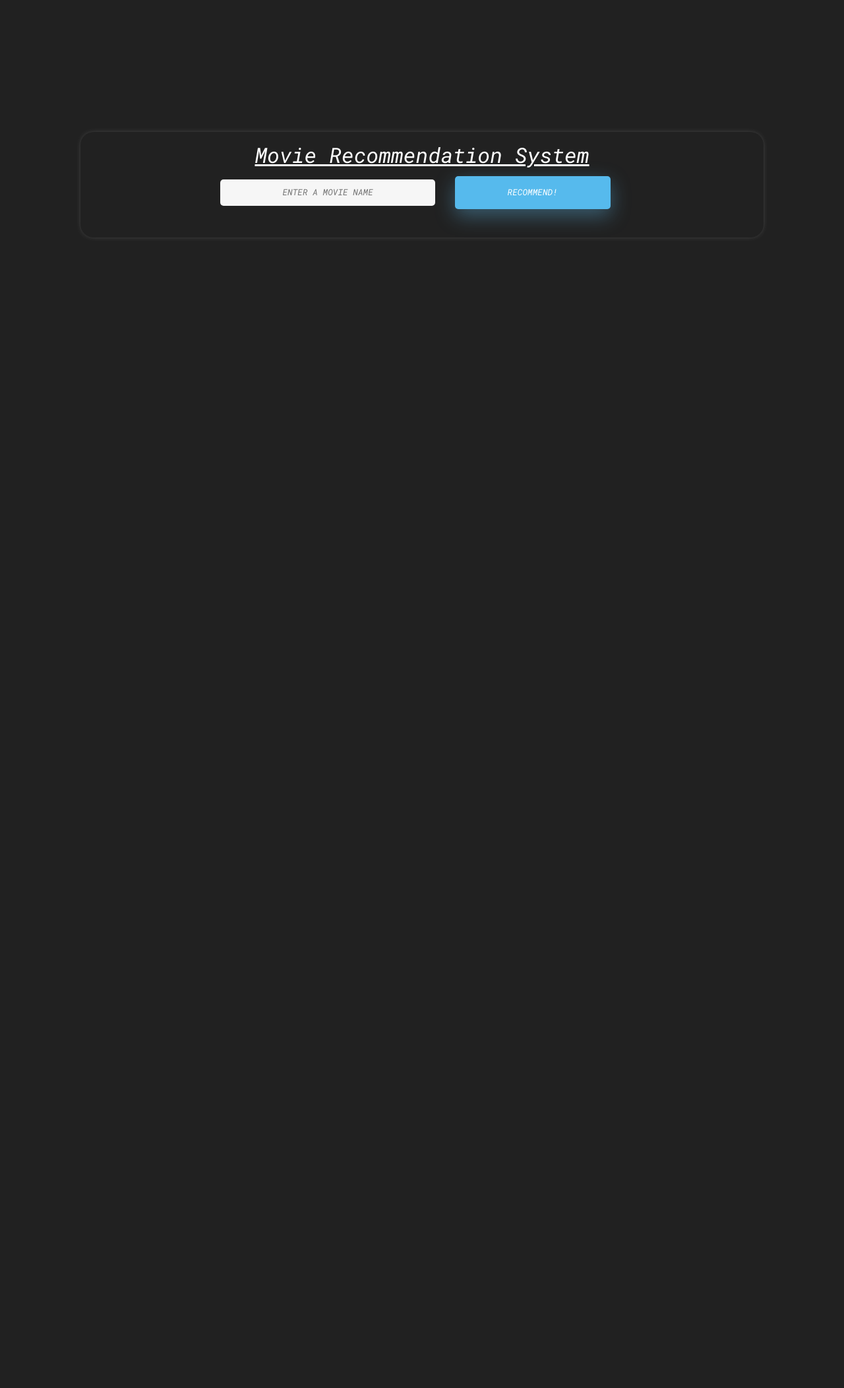
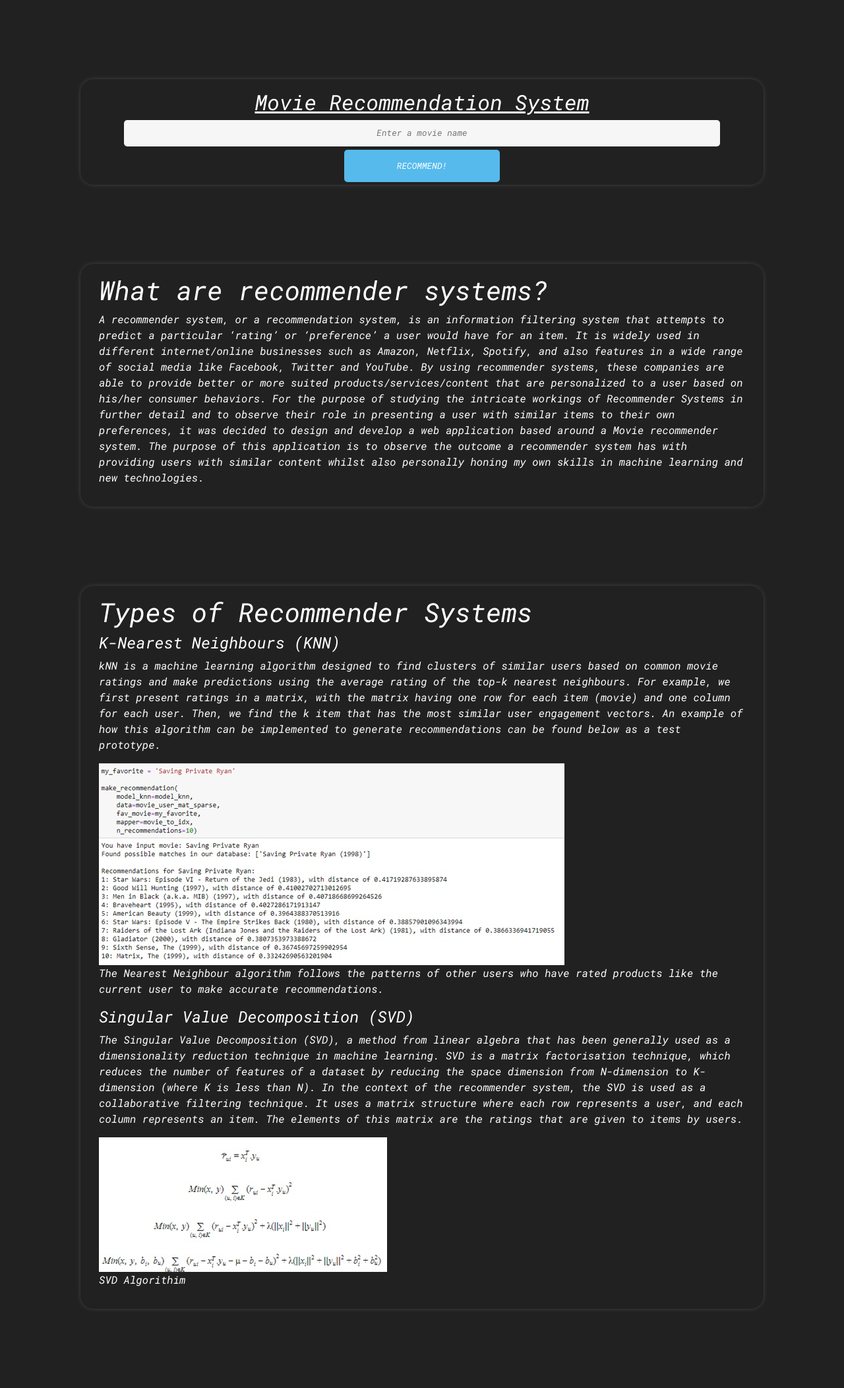
Before and after one commit to conorlyons99/major-project-python-flask, a Flask app: page /recommender in a window 1280 px wide. Shown: the part 56-2160 px from the top of the page at 66% size. Before the commit the page ends 417 px from the top, so only its background shows below. Run offline with Flask 2, Linux system fonts and the light colour scheme; a user stored in the database is signed in; parts of the project's set-up code (start-up, migrations or seed data) failed here and were passed over; some libraries are stand-ins or nearby versions.

Commit message:
Added Infopage and made small design changes

```diff
--- a/website/models.py
+++ b/website/models.py
@@ -1,5 +1,6 @@
 from . import db
 from flask_login import UserMixin
+
 
 class Song(db.Model):
     id = db.Column(db.Integer, primary_key=True)
@@ -7,11 +8,12 @@
     artist_name = db.Column(db.String(128))
     track_name = db.Column(db.String(128), unique=True)
     popularity = db.Column(db.Integer)
-    user_id = db.Column(db.Integer, db.ForeignKey('user.id'))
+    user_id = db.Column(db.Integer, db.ForeignKey("user.id"))
+
 
 class User(db.Model, UserMixin):
     id = db.Column(db.Integer, primary_key=True)
     email = db.Column(db.String(128), unique=True)
     password = db.Column(db.String(128))
     firstName = db.Column(db.String(128))
-    songs = db.relationship('Song')
+    songs = db.relationship("Song")
--- a/website/static/css/styles.css
+++ b/website/static/css/styles.css
@@ -5,11 +5,6 @@
 }
 .background-image {
   background-image: url(../img/image4.jpg);
-
-  /* Full height */
-  height: 100%;
-
-  /* Center and scale the image nicely */
   background-position: center;
   background-repeat: no-repeat;
   background-size: cover;
@@ -41,7 +36,7 @@
   flex-direction: column;
   justify-content: center;
   width: 100%;
-  min-height: 100%;
+  min-height: 90%;
   padding: 20px;
 }
 #formContent {
@@ -69,16 +64,8 @@
   display: inline-block;
   text-transform: uppercase;
   font-size: 13px;
-  -webkit-box-shadow: 0 10px 30px 0 rgba(95, 186, 233, 0.4);
-  box-shadow: 0 10px 30px 0 rgba(95, 186, 233, 0.4);
-  -webkit-border-radius: 5px 5px 5px 5px;
   border-radius: 5px 5px 5px 5px;
   margin: 5px 20px 40px 20px;
-  -webkit-transition: all 0.3s ease-in-out;
-  -moz-transition: all 0.3s ease-in-out;
-  -ms-transition: all 0.3s ease-in-out;
-  -o-transition: all 0.3s ease-in-out;
-  transition: all 0.3s ease-in-out;
 }
 
 input[type="button"]:hover,
@@ -102,18 +89,19 @@
 input[type="password"] {
   background-color: #f6f6f6;
   border: none;
-  color: white;
+  color: #000000;
   padding: 10px 80px;
+  width: 90%;
   text-align: center;
   text-decoration: none;
   display: inline-block;
-  text-transform: uppercase;
+  text-transform: none;
   font-size: 13px;
   -webkit-border-radius: 5px 5px 5px 5px;
   border-radius: 5px 5px 5px 5px;
 }
 input[type="text"]:placeholder {
-  color: #cccccc;
+  color: #000000;
 }
 .fadeInDown {
   -webkit-animation-name: fadeInDown;
@@ -236,7 +224,7 @@
 }
 .movie {
   height: 20vh;
-  margin-top: 25vh;
+  margin-top: 15vh;
   margin-bottom: 15vh;
   margin-right: 5vh;
   margin-left: 5vh;
@@ -248,6 +236,28 @@
   box-shadow: 0px 0px 10px -4px grey;
   text-align: center;
 }
+.info {
+  margin-top: 10vh;
+  margin-bottom: 15vh;
+  margin-right: 5vh;
+  margin-left: 5vh;
+  display: block;
+  background-color: #212121;
+  border-radius: 20px;
+  padding: 1em;
+  width: auto;
+  box-shadow: 0px 0px 10px -4px grey;
+}
+.reveal {
+  position: relative;
+  transform: translateY(150px);
+  opacity: 0;
+  transition: all 2s ease;
+}
+.reveal.active {
+  transform: translateY(0px);
+  opacity: 1;
+}
 .results {
   text-align: center;
 }
--- /dev/null
+++ b/website/static/js/script.js
@@ -0,0 +1,37 @@
+window.addEventListener("scroll", reveal);
+
+function reveal() {
+  var reveals = document.querySelectorAll(".reveal");
+
+  for (var i = 0; i < reveals.length; i++) {
+    var windowHeight = window.innerHeight;
+    var revealtop = reveals[i].getBoundingClientRect().top;
+    var revealpoint = 150;
+
+    if (revealtop < windowHeight - revealpoint) {
+      reveals[i].classList.add("active");
+    } else {
+      reveals[i].classList.remove("active");
+    }
+  }
+}
+
+var query =
+  "https://api.themoviedb.org/3/search/movie?api_key=1be15b756b9925a237ddd16fd977e807&query=" +
+  name;
+$.ajax({
+  type: "GET",
+  url: query,
+  success: function (recs) {
+    var a = JSON.stringify(recs);
+    //alert(a);
+    var rslt = JSON.parse(a);
+    var pp = rslt.results[0].poster_path;
+    document.getElementById("searchedImage").src =
+      "https://image.tmdb.org/t/p/w500" + pp;
+    var movieId = rslt.results[0].id;
+  },
+  error: function () {
+    //alert("error");
+  },
+});
--- a/website/templates/base.html
+++ b/website/templates/base.html
@@ -23,6 +23,8 @@
       rel="stylesheet"
     />
     <script src="//cdnjs.cloudflare.com/ajax/libs/jquery/3.2.1/jquery.min.js"></script>
+    <script src="../static/js/script.js"></script>
+    <script src="https://ajax.googleapis.com/ajax/libs/jquery/3.5.1/jquery.min.js"></script>
     <title>{% block title %}Home{% endblock %}</title>
   </head>
   <body>
--- a/website/templates/profile.html
+++ b/website/templates/profile.html
@@ -5,6 +5,8 @@
       Welcome to your Dashboard {{user.firstName}}
     </p>
     <p class="lead pb-4 siteText">Your Email is {{user.email}}.</p>
+  </div>
+  <div id="favourites">
     <p>Here are your favourite movies:</p>
   </div>
 </header>
--- a/website/templates/recommender.html
+++ b/website/templates/recommender.html
@@ -4,6 +4,7 @@
   <h2><u>Movie Recommendation System</u></h2>
   <form action="{{ url_for('main') }}" method="POST">
     <input
+      class="recommender"
       type="text"
       id="movie_name"
       name="movie_name"
@@ -14,4 +15,67 @@
   </form>
   <br />
 </div>
+<div class="">
+  <div class="row info">
+    <div class="">
+      <h1 class="">What are recommender systems?</h1>
+      <p>
+        A recommender system, or a recommendation system, is an information
+        filtering system that attempts to predict a particular ‘rating’ or
+        ‘preference’ a user would have for an item. It is widely used in
+        different internet/online businesses such as Amazon, Netflix, Spotify,
+        and also features in a wide range of social media like Facebook, Twitter
+        and YouTube. By using recommender systems, these companies are able to
+        provide better or more suited products/services/content that are
+        personalized to a user based on his/her consumer behaviors. For the
+        purpose of studying the intricate workings of Recommender Systems in
+        further detail and to observe their role in presenting a user with
+        similar items to their own preferences, it was decided to design and
+        develop a web application based around a Movie recommender system. The
+        purpose of this application is to observe the outcome a recommender
+        system has with providing users with similar content whilst also
+        personally honing my own skills in machine learning and new
+        technologies.
+      </p>
+    </div>
+    <div class=""></div>
+  </div>
+
+  <div class="row info reveal">
+    <div>
+      <h1 class="">Types of Recommender Systems</h1>
+      <h4>K-Nearest Neighbours (KNN)</h4>
+      <p>
+        kNN is a machine learning algorithm designed to find clusters of similar
+        users based on common movie ratings and make predictions using the
+        average rating of the top-k nearest neighbours. For example, we first
+        present ratings in a matrix, with the matrix having one row for each
+        item (movie) and one column for each user. Then, we find the k item that
+        has the most similar user engagement vectors. An example of how this
+        algorithm can be implemented to generate recommendations can be found
+        below as a test prototype.
+      </p>
+      <img src="../static/img/KNN Prototype.jpg" />
+      <p>
+        The Nearest Neighbour algorithm follows the patterns of other users who
+        have rated products like the current user to make accurate
+        recommendations.
+      </p>
+      <h4>Singular Value Decomposition (SVD)</h4>
+      <p>
+        The Singular Value Decomposition (SVD), a method from linear algebra
+        that has been generally used as a dimensionality reduction technique in
+        machine learning. SVD is a matrix factorisation technique, which reduces
+        the number of features of a dataset by reducing the space dimension from
+        N-dimension to K-dimension (where K is less than N). In the context of
+        the recommender system, the SVD is used as a collaborative filtering
+        technique. It uses a matrix structure where each row represents a user,
+        and each column represents an item. The elements of this matrix are the
+        ratings that are given to items by users.
+      </p>
+      <img src="../static/img/svdalgo.jpg" />
+      <p>SVD Algorithim</p>
+    </div>
+  </div>
+</div>
 {% endblock %}
--- a/website/templates/signup.html
+++ b/website/templates/signup.html
@@ -4,7 +4,7 @@
   <form method="POST">
     <div class="wrapper fadeInDown">
       <div id="formContent">
-        <h3 align="center">Sign up!</h3>
+        <h3 class="mt-5 mb-3" align="center">Sign up!</h3>
         <div class="fadeIn first">
           <img src="../static/img/logo.png" id="logo" alt="Logo" />
         </div>
```
Also changed, not shown: website/templates/results.html (+10 -1 lines), website/templates/resultsBase.html (+16 -0 lines), website/static/img/KNN Prototype.jpg (added), website/static/img/svdalgo.jpg (added).
